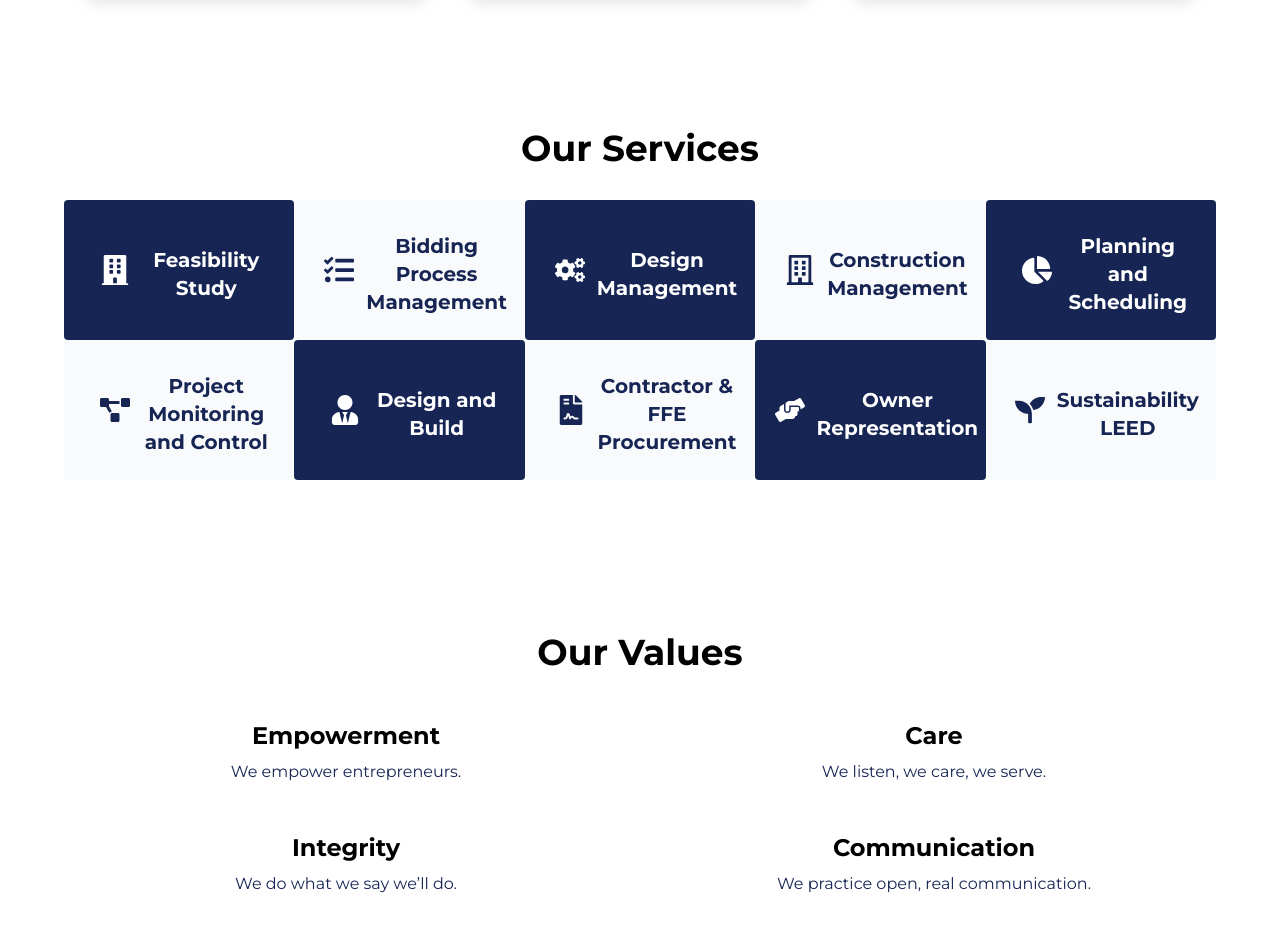
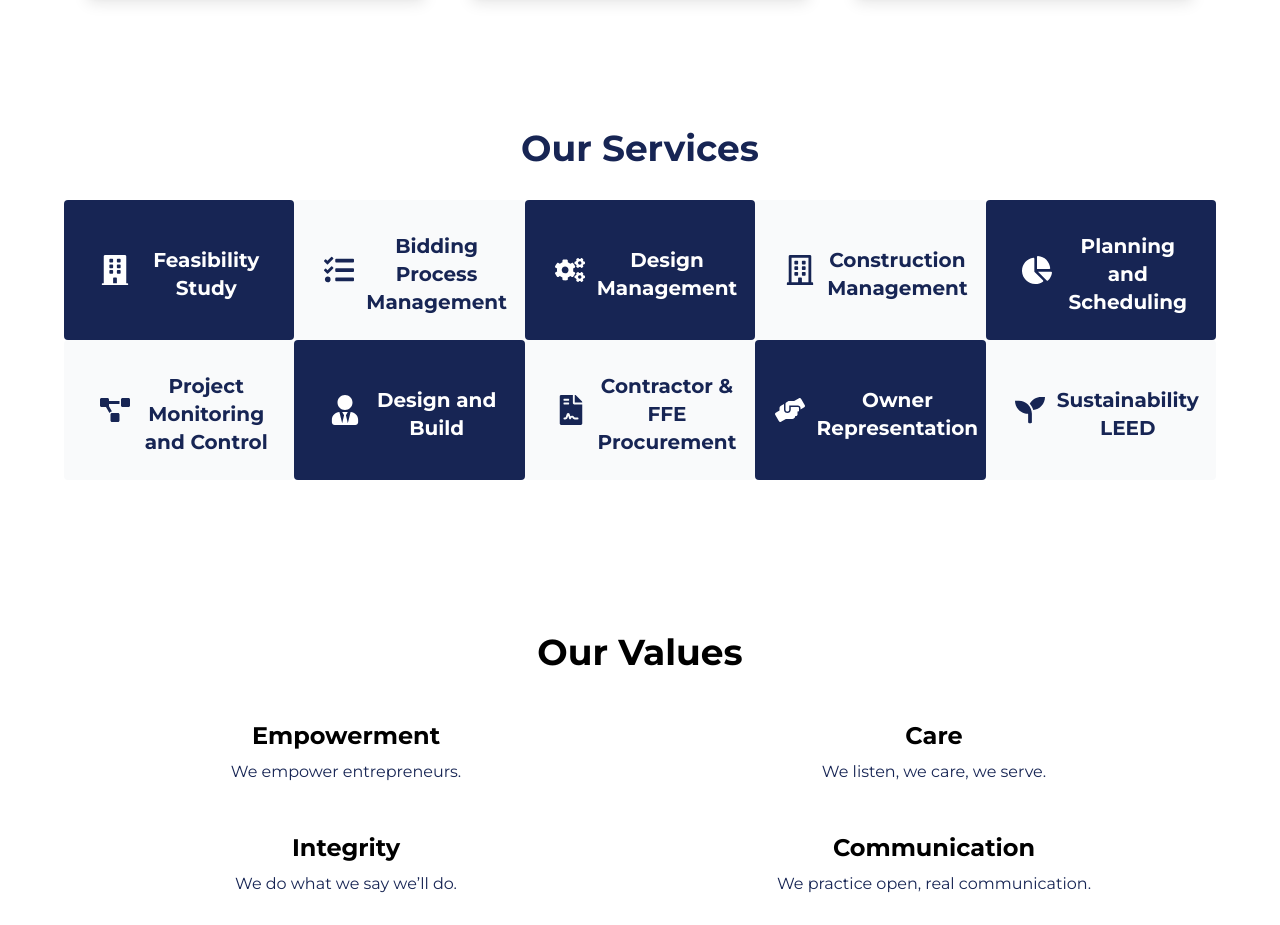
Before and after one commit to IbrahimShaikhli/AGP, a Next.js app: page / in a window 1280 px wide. Shown: the part 2580-3505 px from the top of the page. Built offline with nearby package versions, Linux system fonts and the light colour scheme.

Commit message:
colors to update

```diff
--- a/app/Sections/Services.jsx
+++ b/app/Sections/Services.jsx
@@ -20,7 +20,7 @@ import {
     return (
       <section id="Services" className=" max-w-7xl py-20">
         <div>
-        <h1 className="text-4xl font-bold text-center my-8  ">Our Services</h1>
+        <h1 className="text-4xl font-bold text-center my-8 text-blue-950">Our Services</h1>
         </div>
         <div className="grid lg:grid-cols-5 gap-0 sm:grid-cols-2 ">
           {services.map((service, index) => (
```
